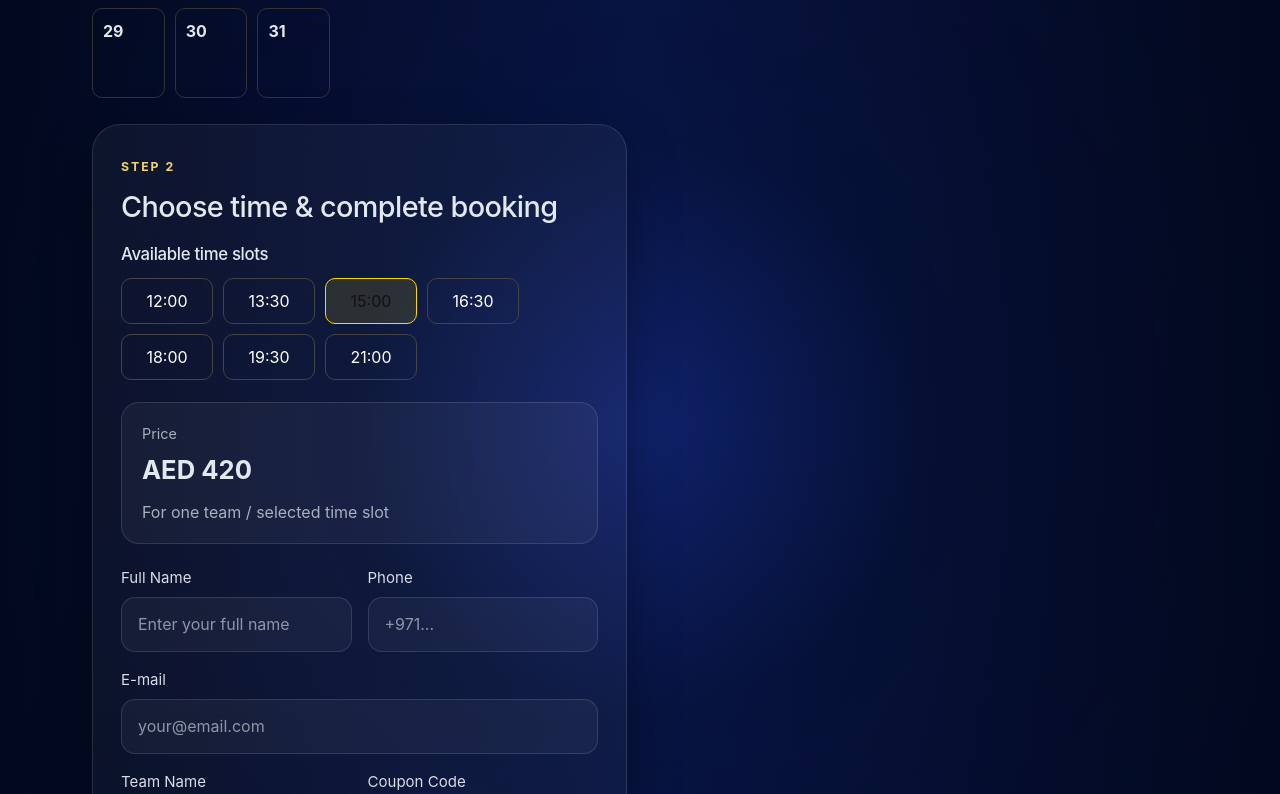
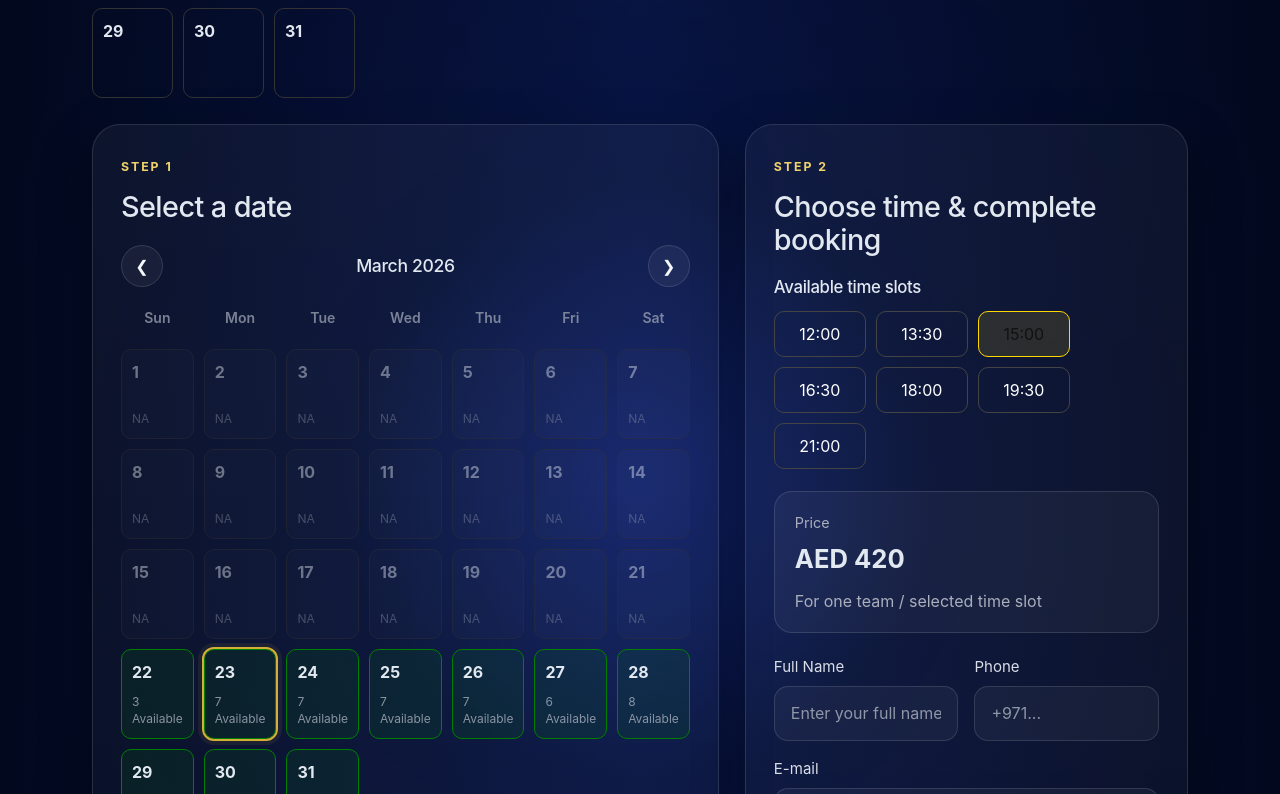
Before and after one commit to kiumars609/escape-finder, a React (Vite) app: page /room/1 in a window 1280 px wide. Shown: the part 1366-2160 px from the top of the page. Built offline with nearby package versions, Linux system fonts and the light colour scheme.

Commit message:
Edit calendar

```diff
--- a/src/Pages/Room/Booking/Calendar/Calendar.jsx
+++ b/src/Pages/Room/Booking/Calendar/Calendar.jsx
@@ -148,7 +148,8 @@ export default function Calendar() {
           )}
         </div>
       </div>
-      {/* <div className="calendar-card">
+
+      <div className="calendar-card">
         <div className="section-head">
           <span className="section-kicker">Step 1</span>
           <h2>Select a date</h2>
@@ -156,9 +157,7 @@ export default function Calendar() {
 
         <div className="calendar-topbar">
           <button className="calendar-nav-btn">&#10094;</button>
-          <h3>
-            March 2026
-          </h3>
+          <h3>March 2026</h3>
           <button className="calendar-nav-btn">&#10095;</button>
         </div>
 
@@ -302,7 +301,7 @@ export default function Calendar() {
             <small>7 Available</small>
           </div>
         </div>
-      </div> */}
+      </div>
     </>
   );
 }
```
Also changed, not shown: src/Pages/Room/style.css (+0 -25 lines).
